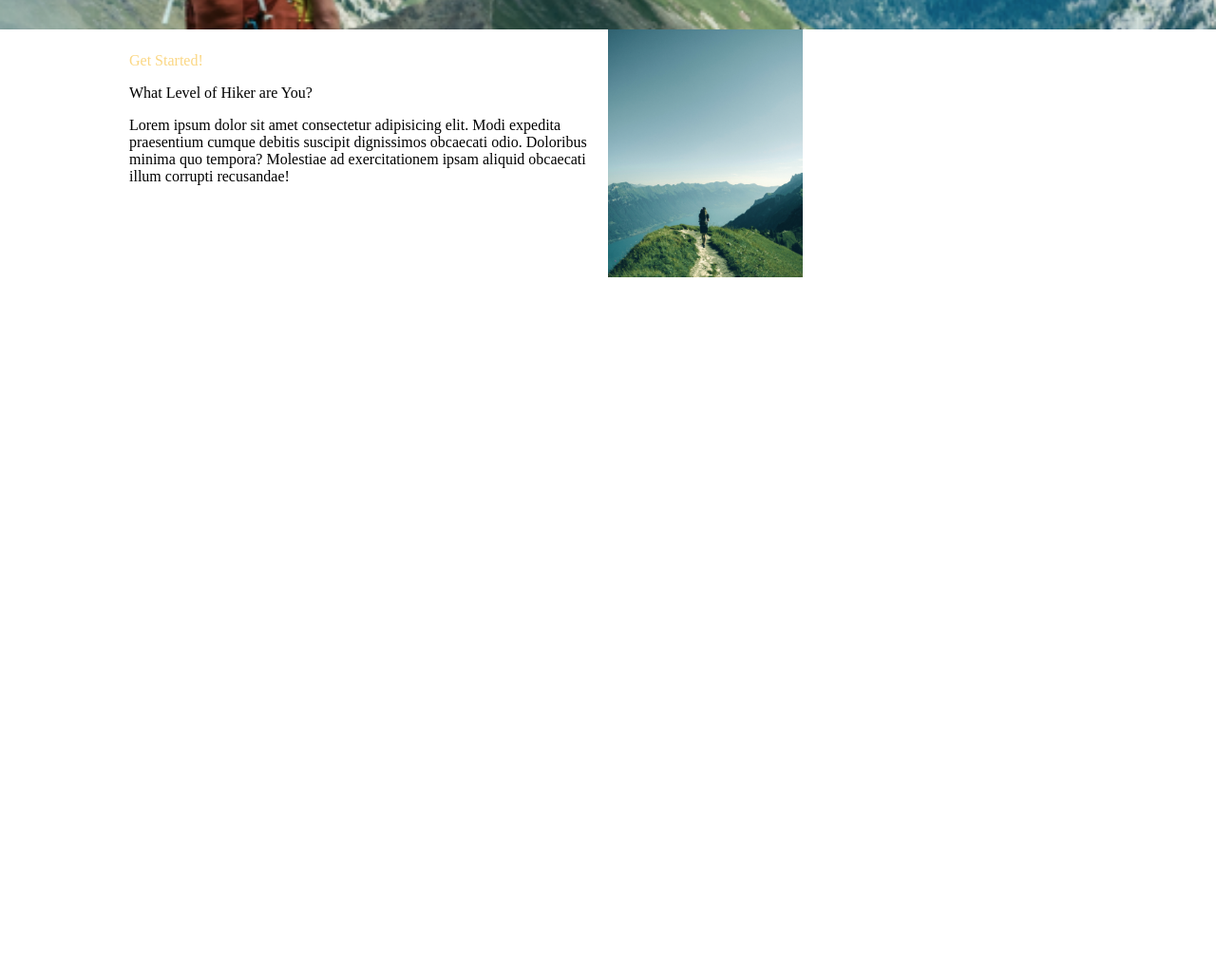
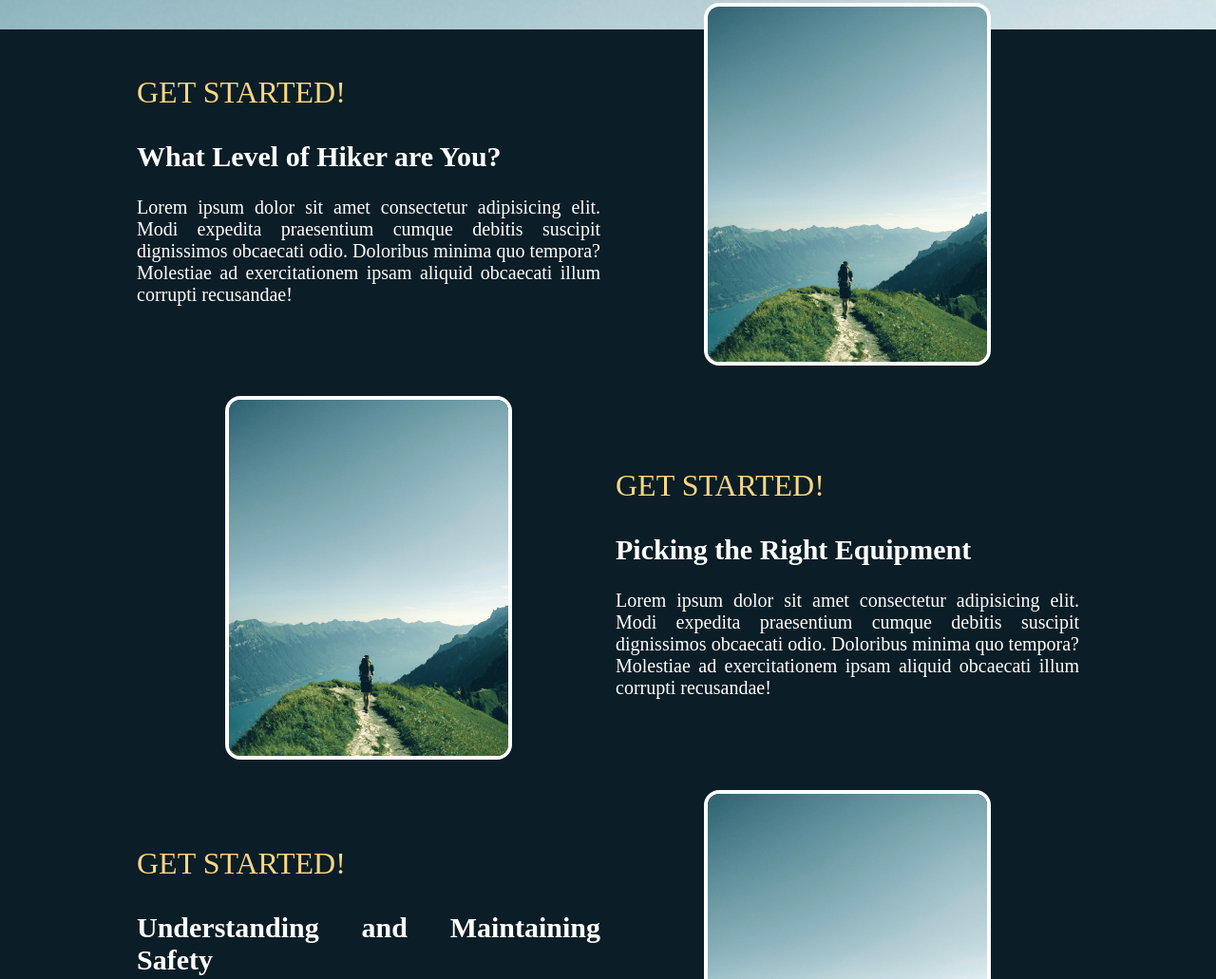
Before and after one commit to vilio316/refresher_landing_page, a plain HTML site: page code/index.html in a window 1280 px wide. Shown: the part 769-1800 px from the top of the page at 95% size. Before the commit the page ends 1065 px from the top, so only its background shows below. Drawn offline with Linux system fonts and the light colour scheme; a web font is replaced by a local one.

Commit message:
Return, 80%

```diff
--- a/code/index.html
+++ b/code/index.html
@@ -32,7 +32,7 @@
 </div>
 <div class="grid" style="margin: 1.5rem 0; height: 45rem">
     <div class="perfect_center">
-        <span style="color: #FBD784; font-size: 2rem;"> Your Hiking Guide</span>
+        <span class="topic highlight"> Your Hiking Guide</span>
         <p style="font-size: 5rem; width: 45rem; margin: 0.5rem 0">
           Be Prepared for the Mountains and Beyond!
         </p>
@@ -41,17 +41,49 @@
 </div>
 </section>
 <section id="body" class="grid center">
+    <div class="grid contents two_cols" id="one">
+        <div class="side_text">
+            <p style="color:#FBD784"  class="topic highlight">Get Started!</p>
+            <h2>What Level of Hiker are You?</h2>
+            <p>Lorem ipsum dolor sit amet consectetur adipisicing elit. Modi expedita praesentium cumque debitis suscipit dignissimos obcaecati odio. Doloribus minima quo tempora? Molestiae ad exercitationem ipsam aliquid obcaecati illum corrupti recusandae!</p>
+        </div>
+        <div class="grid">
+                <img src="/assets/01.png" class="side_img perfect_center"/>
+    </div>
+    </div>
+
+    <div class="grid contents two_cols">
+        <div class="grid">
+            <img src="/assets/01.png" class="side_img perfect_center"/>
+</div>
+
+        <div class="side_text">
+            <p class="topic highlight">Get Started!</p>
+            <h2>Picking the Right Equipment</h2>
+            <p>Lorem ipsum dolor sit amet consectetur adipisicing elit. Modi expedita praesentium cumque debitis suscipit dignissimos obcaecati odio. Doloribus minima quo tempora? Molestiae ad exercitationem ipsam aliquid obcaecati illum corrupti recusandae!</p>
+        </div>
+
+    </div>
+
     <div class="grid contents two_cols">
         <div class="side_text">
-            <p style="color:#FBD784">Get Started!</p>
-            <p>What Level of Hiker are You?</p>
+            <p class="topic highlight">Get Started!</p>
+            <h2>Understanding and Maintaining Safety</h2>
             <p>Lorem ipsum dolor sit amet consectetur adipisicing elit. Modi expedita praesentium cumque debitis suscipit dignissimos obcaecati odio. Doloribus minima quo tempora? Molestiae ad exercitationem ipsam aliquid obcaecati illum corrupti recusandae!</p>
         </div>
-        <div class="perfect_center">
-            <img src="/assets/01.png" width="40%"/>
-        </div>
+        <div class="grid">
+                <img src="/assets/01.png" class="side_img perfect_center"/>
     </div>
+    </div>
+
 </section>
 <!--color: #FBD784 */ -->
 </body>
+<footer class="grid">
+<div>
+    <h2>Klimbrr</h2>
+</div>
+<div></div>
+<div></div>
+</footer>
 </html>
--- a/code/styles.css
+++ b/code/styles.css
@@ -11,7 +11,7 @@ body{
 }
 
 #hero{
-    background-image: url('/assets/02.png');
+    background-image: url('/assets/01.png');
     background-repeat: no-repeat;
     background-size: cover;
     background-color: white;
@@ -24,12 +24,18 @@ body{
 }
 .header{
     grid-template-columns: auto 80% auto;
+    padding: 0.5rem;
 }
 .centered_items{
     justify-self: center;
 }
 .perfect_center{
     place-self: center;
+}
+
+.contents{
+    margin: 1rem 0;
+    padding: 0 0.5rem;
 }
 .nav-link{
     display: inline-block;
@@ -44,13 +50,44 @@ body{
 .nav-link:hover{
     font-size: 1.75rem;
 }
+
+#body{
+    background-color: #0B1D26;
+    color: white
+}
+
+#one{
+    margin-top: -1.75rem;
+    z-index: 1;
+}
 .side_text{
     padding: 0.5rem;
+    text-align: justify;
+    align-self: center;
+    font-size: 1.25rem;
 }
 .two_cols{
     grid-template-columns: 50% auto;
     width: 80%;
 }
+.side_img{
+    width: 60%;
+    border: 0.25rem solid white;
+    border-radius: 1rem ;
+}
+
+.highlight{
+    color: #FBD784;
+}
+.topic{
+    font-size: 2rem;
+    text-transform: uppercase;
+}
+
+.footer{
+    grid-template-columns: 60% auto auto;
+}
+
 @media screen and (max-width: 768px) {
     html{ font-size: 10px;}
 }
```
